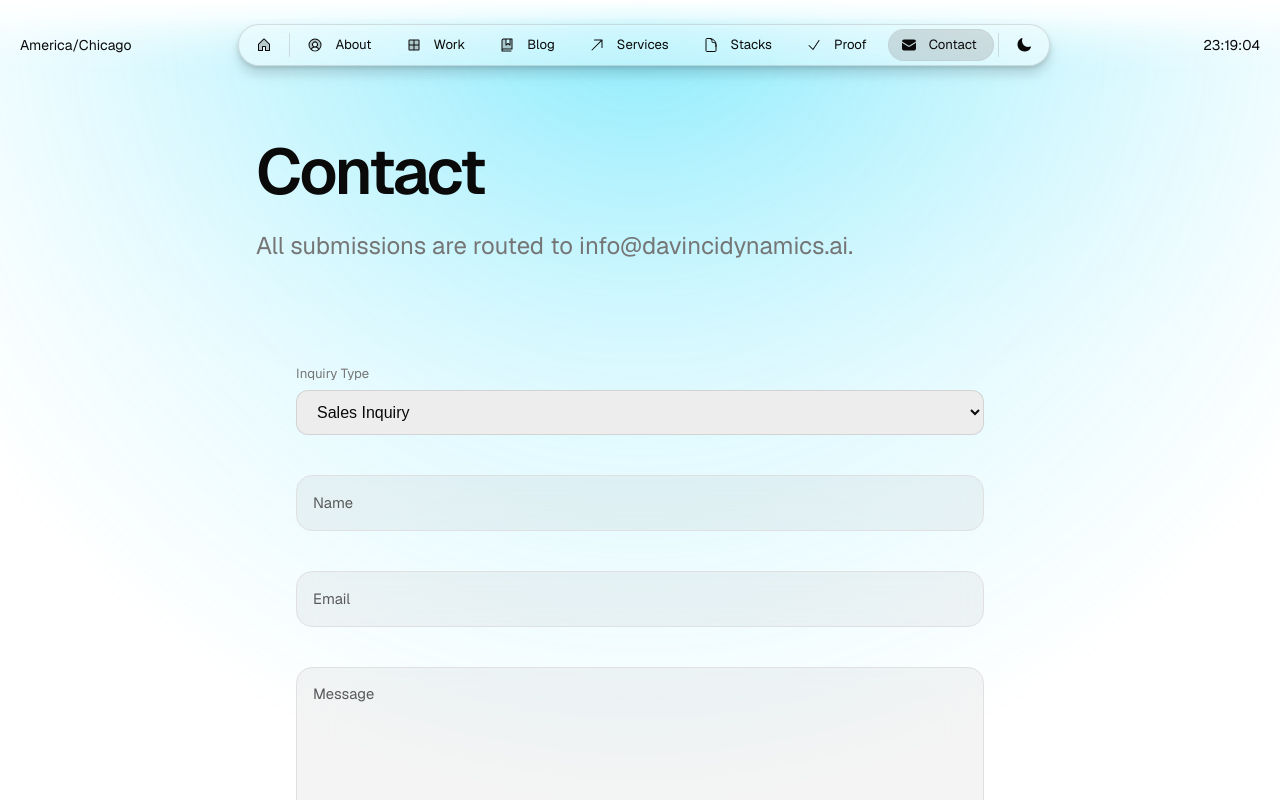
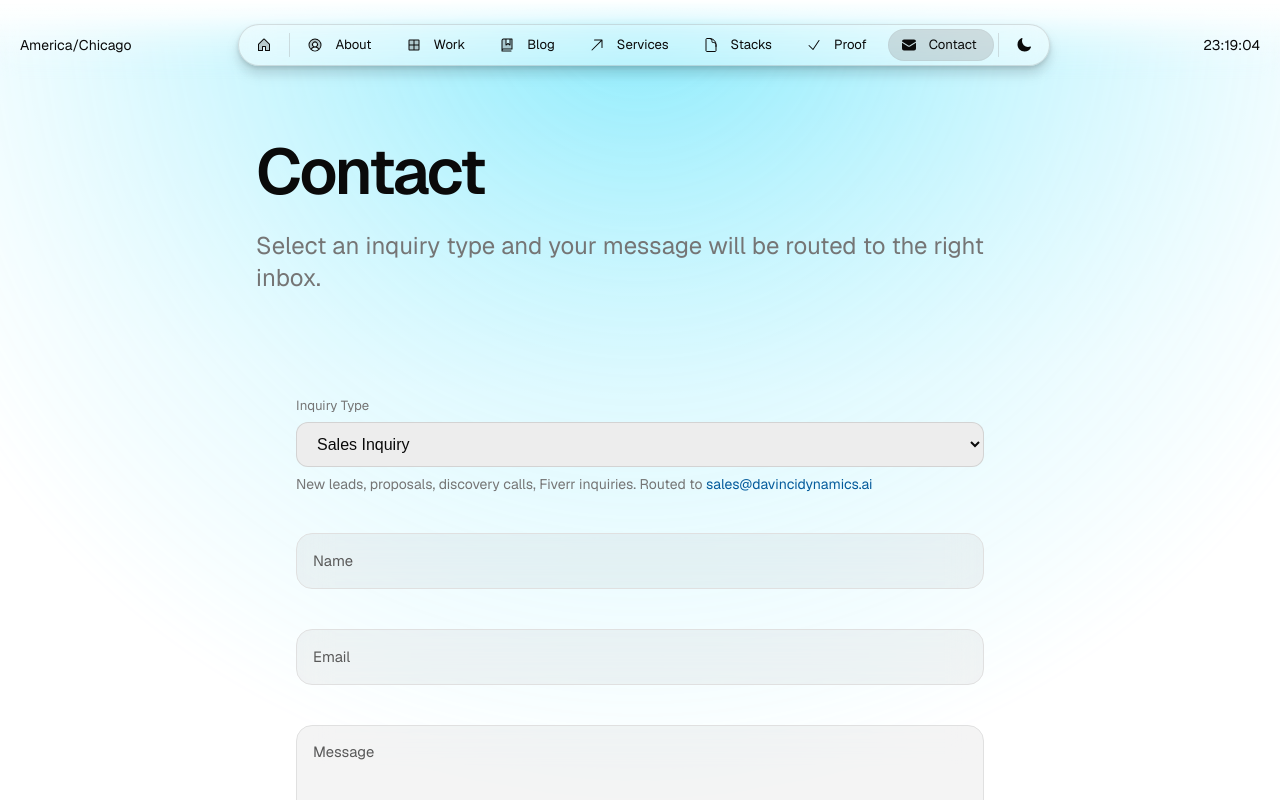
Before and after one commit to kbakes40/kevinbaker-portfolio, a Next.js app: page /contact in a window 1280 px wide. Shown: the top 800 px of the page. Built offline with nearby package versions, Linux system fonts and the light colour scheme.

Commit message:
Contact: route each inquiry type to correct DaVinci Dynamics email

```diff
--- a/src/app/contact/page.tsx
+++ b/src/app/contact/page.tsx
@@ -1,28 +1,48 @@
 "use client";
 
 import { useState } from "react";
-import { Column, Flex, Heading, Text, Button, Input, Textarea } from "@/once-ui/components";
+import { Column, Heading, Text, Button, Input, Textarea } from "@/once-ui/components";
 
-const inquiryEmails: Record<string, string> = {
-  "Sales Inquiry": "info@davincidynamics.ai",
-  "Active Project": "info@davincidynamics.ai",
-  Support: "info@davincidynamics.ai",
-  "Billing and Invoices": "info@davincidynamics.ai",
-  Partnerships: "info@davincidynamics.ai",
-};
-
-const inquiryTypes = Object.keys(inquiryEmails);
+const inquiryTypes = [
+  {
+    label: "Sales Inquiry",
+    email: "sales@davincidynamics.ai",
+    description: "New leads, proposals, discovery calls, Fiverr inquiries.",
+  },
+  {
+    label: "Active Project",
+    email: "projects@davincidynamics.ai",
+    description: "Active client builds and milestone communication.",
+  },
+  {
+    label: "Support",
+    email: "support@davincidynamics.ai",
+    description: "Post-launch help and maintenance.",
+  },
+  {
+    label: "Billing and Invoices",
+    email: "finance@davincidynamics.ai",
+    description: "Invoices, contracts, payouts, payment processors, tax documents.",
+  },
+  {
+    label: "Partnerships",
+    email: "info@davincidynamics.ai",
+    description: "Strategic growth conversations.",
+  },
+];
 
 export default function Contact() {
-  const [inquiryType, setInquiryType] = useState(inquiryTypes[0]);
+  const [selectedIndex, setSelectedIndex] = useState(0);
   const [name, setName] = useState("");
   const [email, setEmail] = useState("");
   const [message, setMessage] = useState("");
   const [submitted, setSubmitted] = useState(false);
 
+  const selected = inquiryTypes[selectedIndex];
+
   const handleSubmit = async (e: React.FormEvent) => {
     e.preventDefault();
-    const mailto = `mailto:info@davincidynamics.ai?subject=${encodeURIComponent(inquiryType + " from " + name)}&body=${encodeURIComponent("Name: " + name + "\nEmail: " + email + "\nInquiry Type: " + inquiryType + "\n\n" + message)}`;
+    const mailto = `mailto:${selected.email}?subject=${encodeURIComponent(selected.label + " from " + name)}&body=${encodeURIComponent("Name: " + name + "\nEmail: " + email + "\nInquiry Type: " + selected.label + "\n\n" + message)}`;
     window.location.href = mailto;
     setSubmitted(true);
   };
@@ -32,14 +52,15 @@ export default function Contact() {
       <Column fillWidth paddingY="24" gap="m">
         <Heading variant="display-strong-l">Contact</Heading>
         <Text variant="heading-default-xl" onBackground="neutral-weak">
-          All submissions are routed to info@davincidynamics.ai.
+          Select an inquiry type and your message will be routed to the right inbox.
         </Text>
       </Column>
       {submitted ? (
         <Column fillWidth paddingX="l" gap="m">
           <Text variant="heading-strong-l">Message sent.</Text>
           <Text variant="body-default-m" onBackground="neutral-weak">
-            Your inquiry has been routed. Expect a response within one business day.
+            Your inquiry has been routed to {selected.email}. Expect a response within one business
+            day.
           </Text>
         </Column>
       ) : (
@@ -49,8 +70,8 @@ export default function Contact() {
               Inquiry Type
             </Text>
             <select
-              value={inquiryType}
-              onChange={(e) => setInquiryType(e.target.value)}
+              value={selectedIndex}
+              onChange={(e) => setSelectedIndex(Number(e.target.value))}
               style={{
                 background: "var(--neutral-background-medium)",
                 color: "var(--neutral-on-background-strong)",
@@ -62,12 +83,16 @@ export default function Contact() {
                 outline: "none",
               }}
             >
-              {inquiryTypes.map((type) => (
-                <option key={type} value={type}>
-                  {type}
+              {inquiryTypes.map((type, i) => (
+                <option key={type.label} value={i}>
+                  {type.label}
                 </option>
               ))}
             </select>
+            <Text variant="body-default-s" onBackground="neutral-weak">
+              {selected.description} Routed to{" "}
+              <span style={{ color: "var(--brand-on-background-medium)" }}>{selected.email}</span>
+            </Text>
           </Column>
           <Input
             id="name"
```
